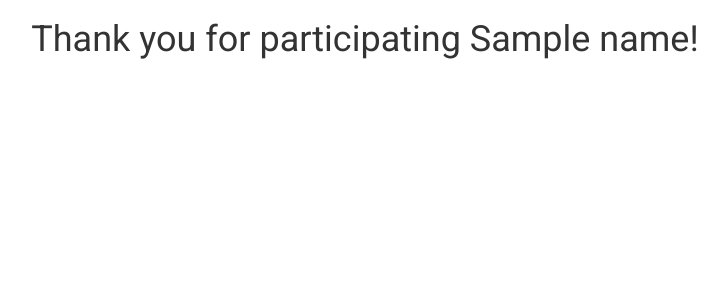
After one commit to manaswis/cse-550, a Flask app: template templates/thankyou.html in a window 1280 px wide. The commit adds this page. Shown: the top 300 px of the page, without its empty margins (275-1002 px from the left). Run offline with Flask 2, Linux system fonts and the light colour scheme; the template is opened without the code that fills it: most values are stand-ins (such as "Sample title", 1, 10 or a date in 2020); some libraries are stand-ins or nearby versions.

Commit message:
Added validation and thank you page

```diff
--- a/server.py
+++ b/server.py
@@ -21,36 +21,44 @@ def server(name='user1'):
 	if request.method == "POST":
 		try:
 
-			question1 = request.form['question1']
-			question2 = request.form['question2']
-			question3 = request.form['question3']
-			current_image = request.form['current_image']
+			current_image = filename = request.form['current_image']
+			filepath = url_for('static', filename='images/' + filename)
+			if ('question1' in request.form and
+				'question2' in request.form and
+				'question3' in request.form):
 
-			current_dir = os.path.dirname(os.path.abspath(inspect.getfile(inspect.currentframe())))
+				question1 = request.form['question1']
+				question2 = request.form['question2']
+				question3 = request.form['question3']
 
-			# Get next image to load if data submitted is fine
-			file_list = sorted(os.listdir(current_dir + url_for('static', filename='images')))
+				current_dir = os.path.dirname(os.path.abspath(inspect.getfile(inspect.currentframe())))
 
-			n_files = len(file_list)
+				# Get next image to load if data submitted is fine
+				file_list = sorted(os.listdir(current_dir + url_for('static', filename='images')))
 
-			current_img_idx = ([i for i, x in enumerate(file_list) if x == current_image])[0]
-			print("Curr Image Index: ", current_img_idx)
+				n_files = len(file_list)
 
-			if (current_img_idx + 1) >= n_files:
-				print ("No files left")
-				# Render thank you html
-			else:
-				next_image_idx = current_img_idx + 2
-				print("Next image index: ", next_image_idx)
-				filename = 'test' + str(next_image_idx) + '.jpeg'
-				filepath = url_for('static', filename='images/' + filename)
+				current_img_idx = ([i for i, x in enumerate(file_list) if x == current_image])[0]
+				print("Curr Image Index: ", current_img_idx)
+
+				if (current_img_idx + 1) >= n_files:
+					print ("No files left")
+					return render_template('thankyou.html', name=name)
+				else:
+					next_image_idx = current_img_idx + 2
+					print("Next image index: ", next_image_idx)
+					filename = 'test' + str(next_image_idx) + '.jpeg'
+					filepath = url_for('static', filename='images/' + filename)
 
 
-			print("Question1: " + question1)
-			print("Question2: " + question2)
-			print("Question3: " + question3)
-			print("Current: " + current_image)
-			print("Next: " + filename)
+				print("Question1: " + question1)
+				print("Question2: " + question2)
+				print("Question3: " + question3)
+				print("Current: " + current_image)
+				print("Next: " + filename)
+
+			else:
+				errors.append("Some or all fields are empty!")
 
 
 		except Exception as ex:
@@ -58,7 +66,6 @@ def server(name='user1'):
 			print(traceback.format_exc())
 
 	# Get list of images from the folder and the associated metadata from the database
-
 
 	if len(errors) > 0:
 		print("Errors: ", len(errors))
--- a/static/style.css
+++ b/static/style.css
@@ -13,6 +13,10 @@ body {
 	/*padding-left:100px; */
 }
 
+.thankyou {
+	text-align: center;
+}
+
 .center {
 	margin: auto;
 	display: block;
@@ -26,16 +30,10 @@ body {
 .question-container {
 	width: 45%;
 	float: right;
-	position: relative;
 	padding-top:20px;
 }
 
 .error{
-	display: none;
 	margin-left: 10px;
+	color:red;
 }
-
-.error_show{
-	color: red;
-	margin-left: 10px;
-}
--- /dev/null
+++ b/templates/thankyou.html
@@ -0,0 +1,20 @@
+<!doctype html>
+<html>
+<head>
+	<title>CSE 500 Project Tool</title>
+	<meta name="viewport" content="width=device-width, initial-scale=1.0">
+    <link href="//netdna.bootstrapcdn.com/bootstrap/3.3.6/css/bootstrap.min.css" rel="stylesheet" media="screen">
+	<link rel="stylesheet" type="text/css" href="{{url_for('static', filename='style.css')}}">
+</head>
+<body>
+	<div class="container">
+		{% if name %}
+	 	  <h1 class="thankyou">Thank you for participating {{ name }}!</h1>
+		{% else %}
+		  <h1 class="thankyou">Thank you!</h1>
+		{% endif %}
+	</div>
+	<script src="//code.jquery.com/jquery-2.2.1.min.js"></script>
+    <script src="//netdna.bootstrapcdn.com/bootstrap/3.3.6/js/bootstrap.min.js"></script>
+</body>
+</html>
```
Also changed, not shown: templates/tool.html (+8 -25 lines).
